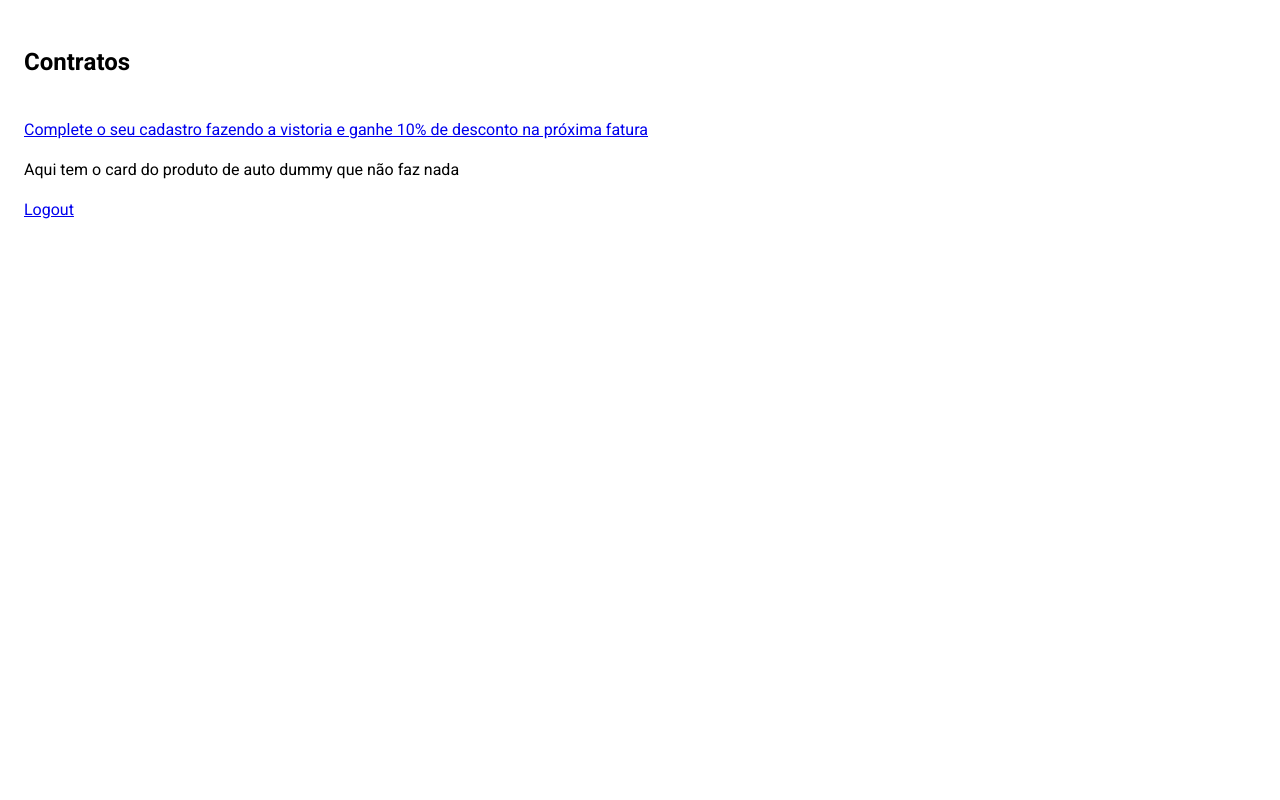
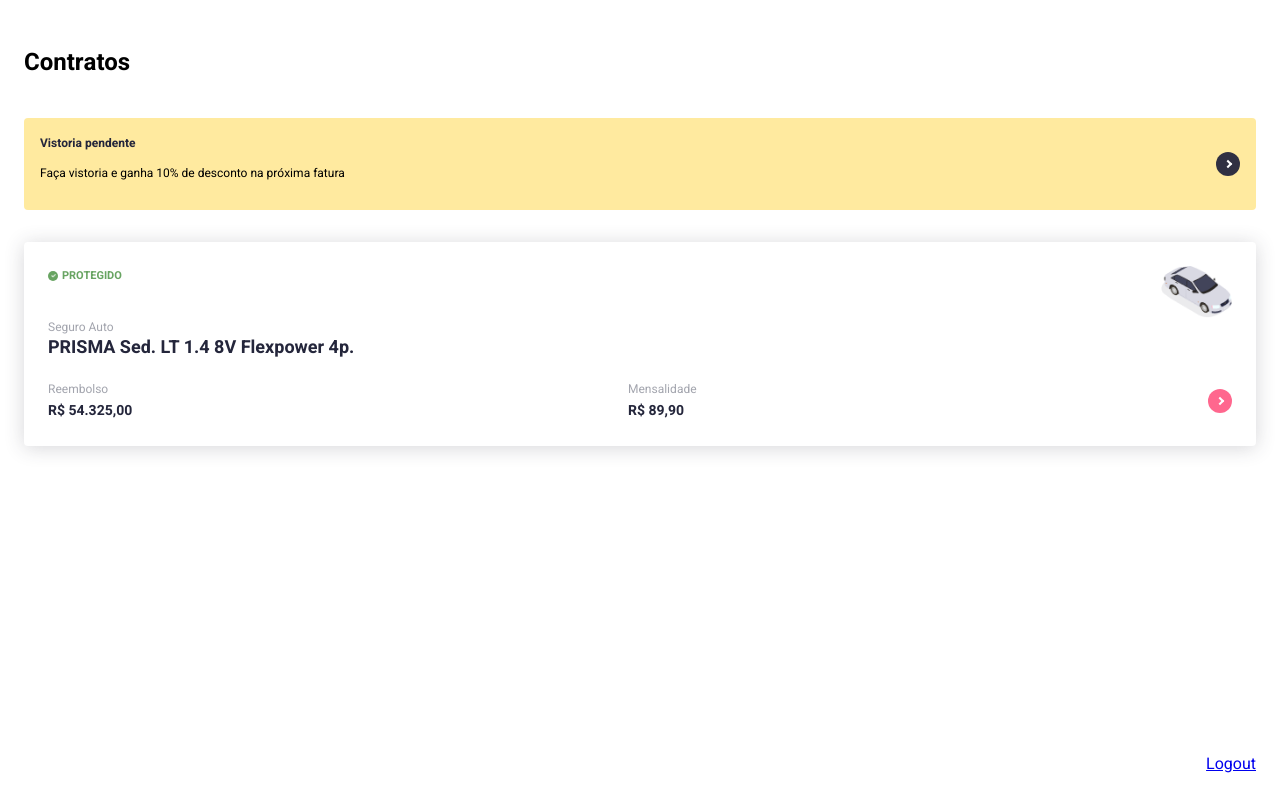
Before and after one commit to goislimat/flash, a Next.js app: page /app/contract in a window 1280 px wide. Built offline with nearby package versions, Linux system fonts and the light colour scheme.

Commit message:
Finish contracts

```diff
--- a/pages/app/contract/index.tsx
+++ b/pages/app/contract/index.tsx
@@ -1,20 +1,200 @@
+import Image from "next/image";
 import Link from "next/link";
+import styled, { css } from "styled-components";
 import { Screen } from "../../../src/ui";
+
+const Banner = styled.a`
+  display: grid;
+  grid-template-columns: 1fr auto;
+  grid-column-gap: 16px;
+  text-decoration: none;
+  background: #ffea9f;
+  padding: 16px;
+  color: black;
+  border-radius: 4px;
+
+  font-size: 12px;
+  line-height: 18px;
+
+  strong {
+    font-size: 12px;
+    line-height: 16px;
+    color: #24263b;
+  }
+`;
+
+const ActionButtonContainer = styled.div`
+  display: flex;
+  justify-content: center;
+  align-items: center;
+`;
+
+const ActionButtonBanner = styled.div<{ color?: string }>`
+  background: #303042;
+  ${({ color }) =>
+    color === "pink" &&
+    css`
+      background: #ff678e;
+    `}
+  display: flex;
+  justify-content: center;
+  align-items: center;
+  height: 24px;
+  width: 24px;
+  border-radius: 50%;
+
+  span {
+    border-right: 2px solid white;
+    border-top: 2px solid white;
+    display: block;
+    height: 6px;
+    width: 6px;
+    transform: rotate(45deg);
+  }
+`;
+
+const Logout = styled.a`
+  position: absolute;
+  bottom: 24px;
+  right: 24px;
+  background: white;
+`;
+
+const Container = styled.div`
+  box-shadow: 0px 2px 20px rgba(48, 48, 66, 0.2);
+  margin: 32px 0 24px;
+  border-radius: 4px;
+  padding: 24px;
+`;
+
+const ProtectedSection = styled.div`
+  display: grid;
+  grid-template-columns: 1fr auto;
+  align-items: start;
+
+  strong {
+    font-size: 11px;
+    line-height: 20px;
+    text-transform: uppercase;
+    color: #68a462;
+
+    display: grid;
+    grid-template-columns: auto 1fr;
+    grid-column-gap: 4px;
+    align-items: center;
+  }
+`;
+
+const VehicleSection = styled.div`
+  margin-bottom: 20px;
+
+  * {
+    display: block;
+  }
+
+  span {
+    font-size: 12px;
+    line-height: 18px;
+    color: #a3a5ae;
+  }
+
+  strong {
+    font-size: 18px;
+    line-height: 24px;
+    color: #24263b;
+  }
+`;
+
+const PriceSection = styled.div`
+  display: grid;
+  grid-template-columns: 1fr 1fr auto;
+  align-items: center;
+
+  div > span {
+    display: block;
+    font-size: 12px;
+    line-height: 18px;
+    color: #a3a5ae;
+  }
+
+  strong {
+    font-size: 14px;
+    line-height: 20px;
+    color: #24263b;
+  }
+`;
+
+const CheckContainer = styled.div`
+  background: #68a462;
+  height: 10px;
+  width: 10px;
+  border-radius: 50%;
+  display: flex;
+  align-items: center;
+  justify-content: center;
+`;
 
 const Contract = () => {
   return (
     <Screen title="Contratos">
       <Link href="/app/inspection" passHref>
-        <a>
-          Complete o seu cadastro fazendo a vistoria e ganhe 10% de desconto na
-          próxima fatura
-        </a>
+        <Banner>
+          <div>
+            <strong>Vistoria pendente</strong>
+            <p>Faça vistoria e ganha 10% de desconto na próxima fatura</p>
+          </div>
+          <ActionButtonContainer>
+            <ActionButtonBanner>
+              <span />
+            </ActionButtonBanner>
+          </ActionButtonContainer>
+        </Banner>
       </Link>
 
-      <p>Aqui tem o card do produto de auto dummy que não faz nada</p>
+      <Container>
+        <ProtectedSection>
+          <strong>
+            <CheckContainer>
+              <Image
+                src="/assets/check.png"
+                alt="check"
+                width={5.62}
+                height={4.2}
+              />
+            </CheckContainer>
+            protegido
+          </strong>
+          <Image src="/assets/car.png" alt="carro" height={52} width={71} />
+        </ProtectedSection>
+
+        <VehicleSection>
+          <span>Seguro Auto</span>
+          <strong>PRISMA Sed. LT 1.4 8V Flexpower 4p.</strong>
+        </VehicleSection>
+
+        <PriceSection>
+          <div>
+            <span>Reembolso</span>
+            <strong>R$ 54.325,00</strong>
+          </div>
+
+          <div>
+            <span>Mensalidade</span>
+            <strong>R$ 89,90</strong>
+          </div>
+
+          <div>
+            <ActionButtonContainer>
+              <ActionButtonBanner color="pink">
+                <span />
+              </ActionButtonBanner>
+            </ActionButtonContainer>
+          </div>
+        </PriceSection>
+      </Container>
 
       <Link href="/" passHref>
-        <a>Logout</a>
+        <Logout>Logout</Logout>
       </Link>
     </Screen>
   );
```
Also changed, not shown: public/assets/check.png (added).
